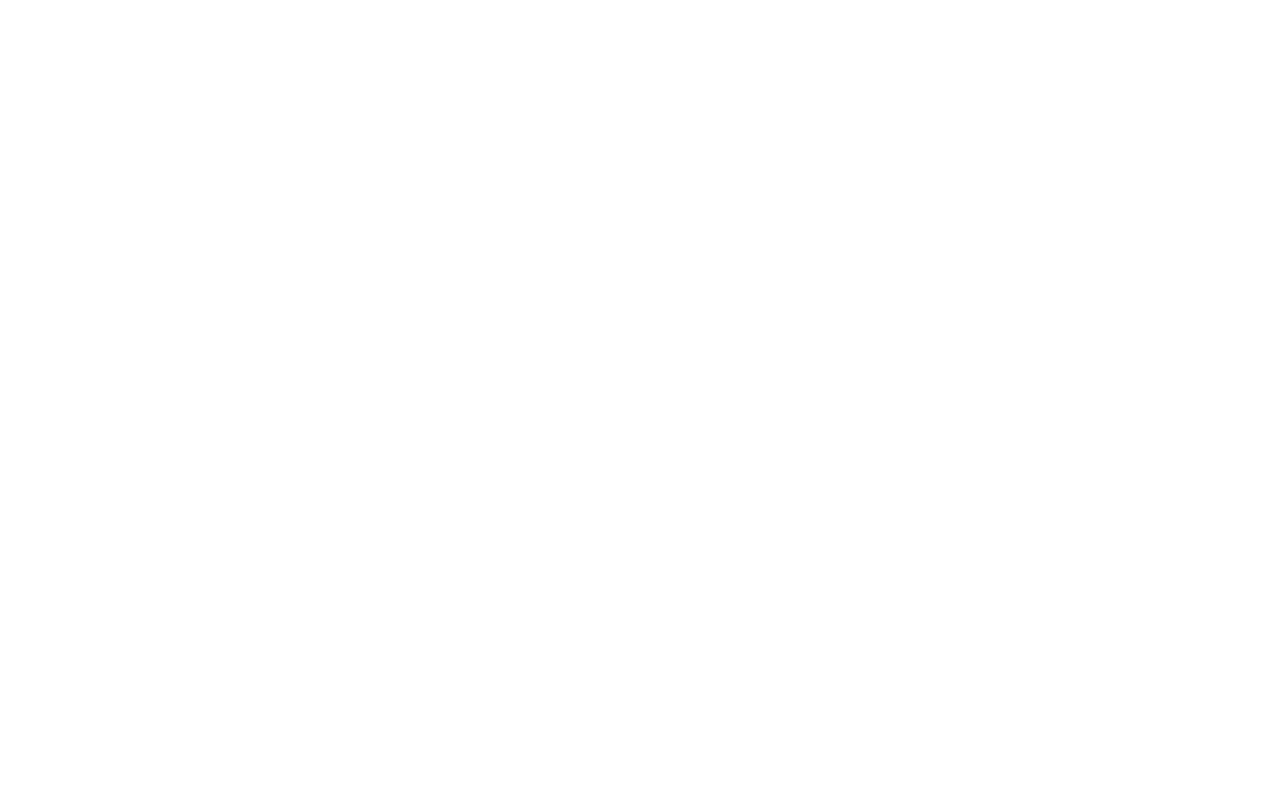
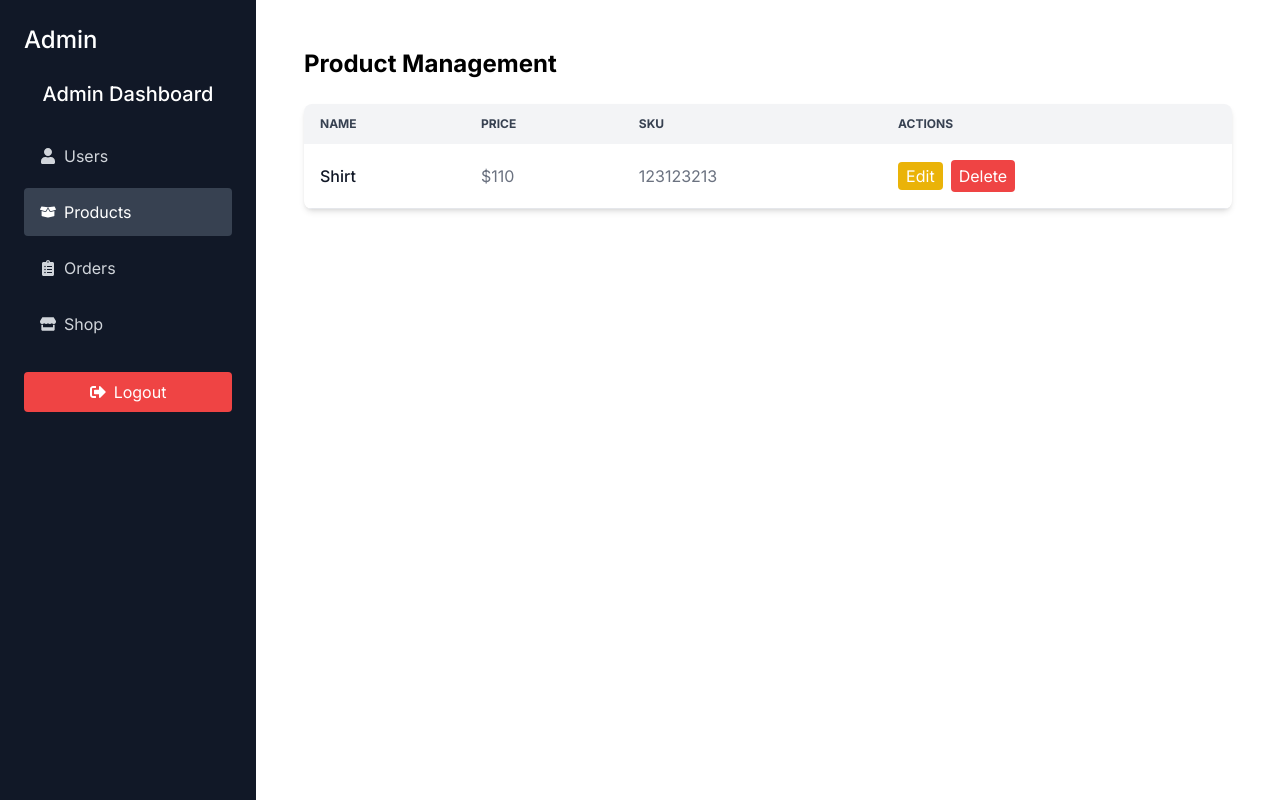
Before and after one commit to Janith-Navoda/e-commerce-webapp, a React (Vite) app in the folder frontend/: page /admin/products in a window 1280 px wide. Before the commit this address had no page. Built offline with nearby package versions, Linux system fonts and the light colour scheme.

Commit message:
completed product management page

```diff
--- a/frontend/src/App.jsx
+++ b/frontend/src/App.jsx
@@ -15,6 +15,7 @@
 import AdminLayout from "./components/Admin/AdminLayout";
 import AdminHomePage from "./pages/AdminHomePage";
 import UserManagement from "./components/Admin/UserManagement";
+import ProductManagement from "./components/Admin/ProductManagement";
 
 const App = () => {
   return (
@@ -39,6 +40,7 @@
         <Route path="/admin" element={<AdminLayout />}>
           <Route index element={<AdminHomePage />} />
           <Route path="users" element={<UserManagement />} />
+          <Route path="products" element={<ProductManagement />} />
         </Route>
       </Routes>
     </BrowserRouter>
--- /dev/null
+++ b/frontend/src/components/Admin/ProductManagement.jsx
@@ -0,0 +1,75 @@
+import React from "react";
+import { Link } from "react-router-dom";
+
+const ProductManagement = () => {
+  const products = [
+    {
+      _id: 123123,
+      name: "Shirt",
+      price: 110,
+      sku: "123123213",
+    },
+  ];
+
+  const handleDelete = (id) => {
+    if (window.confirm("Are you sure you want to delete the product?")) {
+      console.log("Delete product with id:", id);
+    }
+  };
+
+  return (
+    <div className="max-w-7xl mx-auto p-6">
+      <h2 className="text-2xl font-bold mb-6">Product Management</h2>
+      <div className="overflow-x-auto shadow-md sm:rounded-lg">
+        <table className="min-w-full text-left text-gray-500">
+          <thead className="bg-gray-100 text-xs uppercase text-gray-700">
+            <tr>
+              <th className="py-3 px-4">Name</th>
+              <th className="py-3 px-4">Price</th>
+              <th className="py-3 px-4">SKU</th>
+              <th className="py-3 px-4">Actions</th>
+            </tr>
+          </thead>
+          <tbody>
+            {products.length > 0 ? (
+              products.map((product) => (
+                <tr
+                  key={product._id}
+                  className="border-b hover:bg-gray-50 cursor-pointer"
+                >
+                  <td className="p-4 font-medium text-gray-900 whitespace-nowrap">
+                    {product.name}
+                  </td>
+                  <td className="p-4">${product.price}</td>
+                  <td className="p-4">{product.sku}</td>
+                  <td className="p-4">
+                    <Link
+                      to={`/admin/products/${product._id}/edit`}
+                      className="bg-yellow-500 text-white px-2 py-1 rounded mr-2 hover:bg-yellow-600"
+                    >
+                      Edit
+                    </Link>
+                    <button
+                      onClick={() => handleDelete(product._id)}
+                      className="bg-red-500 text-white px-2 py-1 rounded hover:bg-red-600"
+                    >
+                      Delete
+                    </button>
+                  </td>
+                </tr>
+              ))
+            ) : (
+              <tr>
+                <td colSpan={4} className="p-4 text-center text-gray-500">
+                    No Products found.
+                </td>
+              </tr>
+            )}
+          </tbody>
+        </table>
+      </div>
+    </div>
+  );
+};
+
+export default ProductManagement;
```
